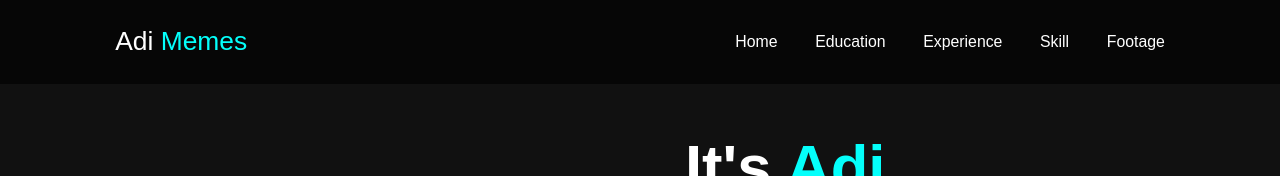
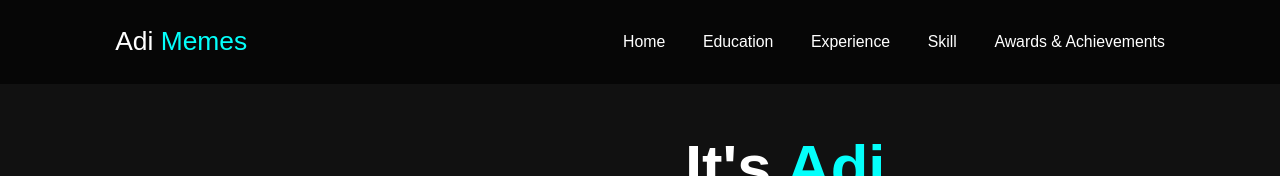
Before and after one commit to adimemes/portoMemes.github.io, a plain HTML site: page index.html in a window 1280 px wide. Shown: the top 176 px of the page. Drawn offline with nearby package versions, Linux system fonts and the light colour scheme.

Commit message:
Update index.html

```diff
--- a/index.html
+++ b/index.html
@@ -21,7 +21,7 @@
       <a href="#Education">Education</a>
       <a href="#Experience">Experience</a>
       <a href="#SKILL">Skill</a>
-      <a href="#Dokum">Footage</a>
+      <a href="#Dokum">Awards & Achievements</a>
     </nav>
   </header>
 
```
